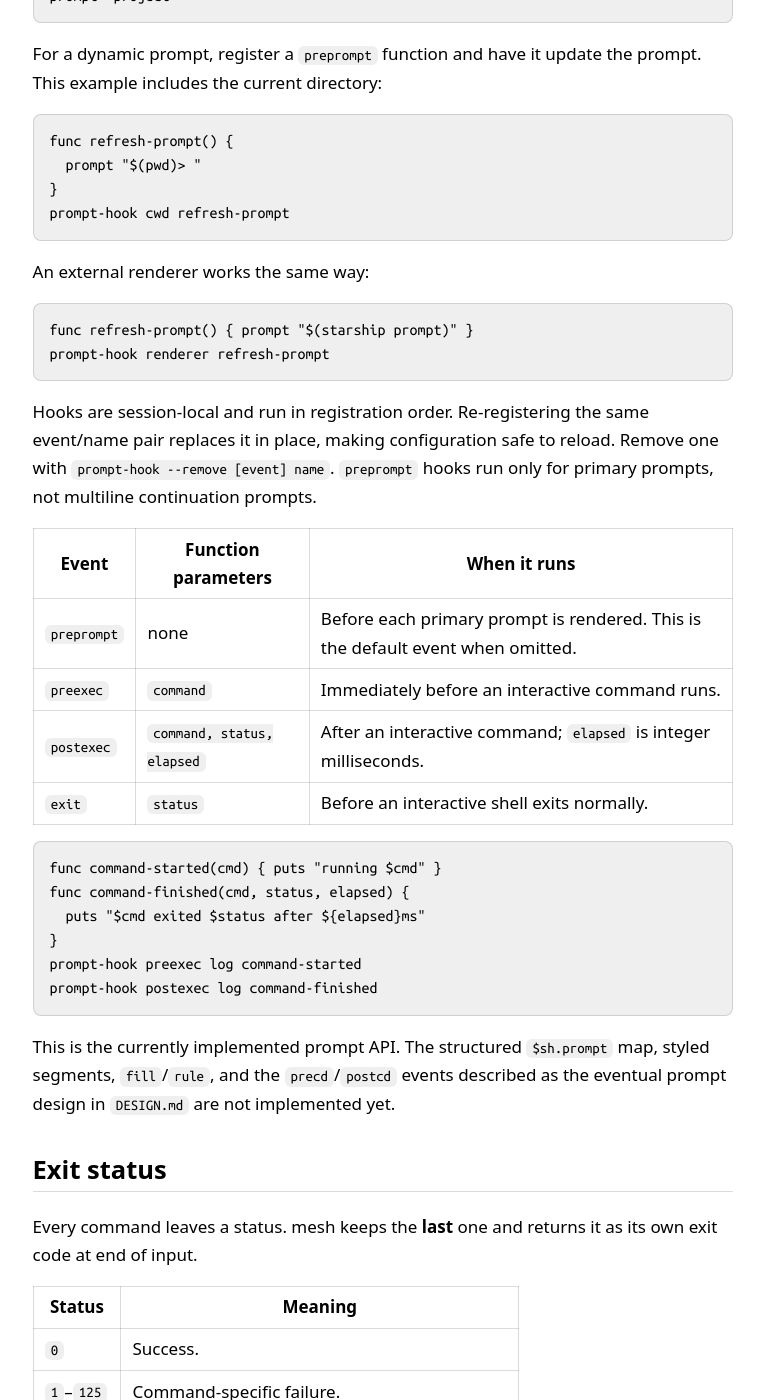
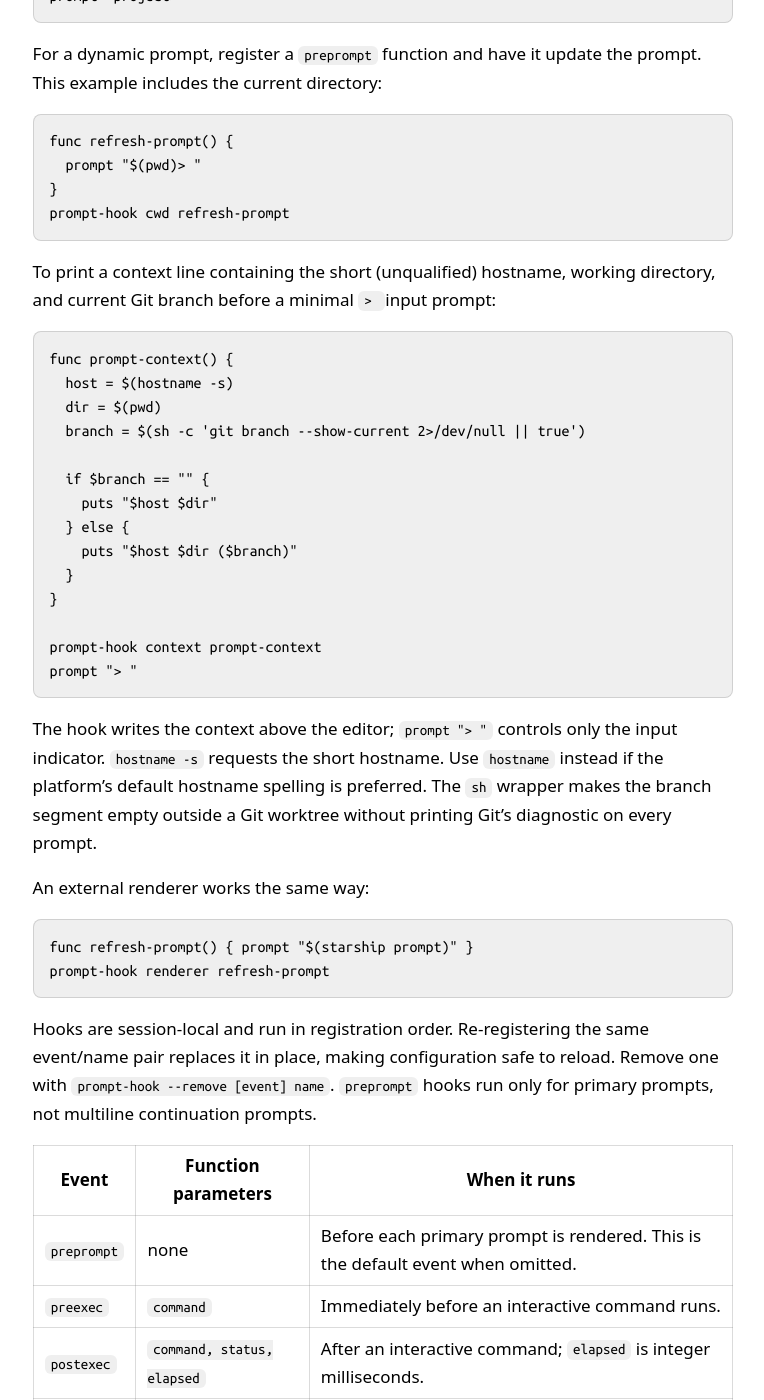
Before and after one commit to mikelward/mesh, a Jekyll site: the page built from docs/REFERENCE.md, in a window 1280 px wide and 1400 px high, scrolled down 1240 px. Shown: the whole window, without its empty margins (257-1021 px from the left). Built offline with Jekyll 4.4.1, drawn with Linux system fonts in a browser that asks for light colours; our own code applies the rules of GitHub Pages for plain Markdown files.

Commit message:
Add configurable prompt lifecycle hooks
Store custom prompt text and insertion-ordered named lifecycle hooks in repl.rs. Support preprompt, preexec, postexec, and exit events, pass command metadata to command hooks, and render dynamic custom prompts through reedline.\n\nDocument static, dynamic, and external-renderer configurations in docs/REFERENCE.md, explicitly distinguish the implemented API from the future structured prompt design, and cover prompt reset, keyed replacement, execution, and command-hook arity with tests.

````diff
--- a/docs/REFERENCE.md
+++ b/docs/REFERENCE.md
@@ -45,6 +45,32 @@ func refresh-prompt() {
 }
 prompt-hook cwd refresh-prompt
 ```
+
+To print a context line containing the short (unqualified) hostname, working
+directory, and current Git branch before a minimal `> ` input prompt:
+
+```mesh
+func prompt-context() {
+  host = $(hostname -s)
+  dir = $(pwd)
+  branch = $(sh -c 'git branch --show-current 2>/dev/null || true')
+
+  if $branch == "" {
+    puts "$host $dir"
+  } else {
+    puts "$host $dir ($branch)"
+  }
+}
+
+prompt-hook context prompt-context
+prompt "> "
+```
+
+The hook writes the context above the editor; `prompt "> "` controls only the
+input indicator. `hostname -s` requests the short hostname. Use `hostname`
+instead if the platform's default hostname spelling is preferred. The `sh`
+wrapper makes the branch segment empty outside a Git worktree without printing
+Git's diagnostic on every prompt.
 
 An external renderer works the same way:
 
````
